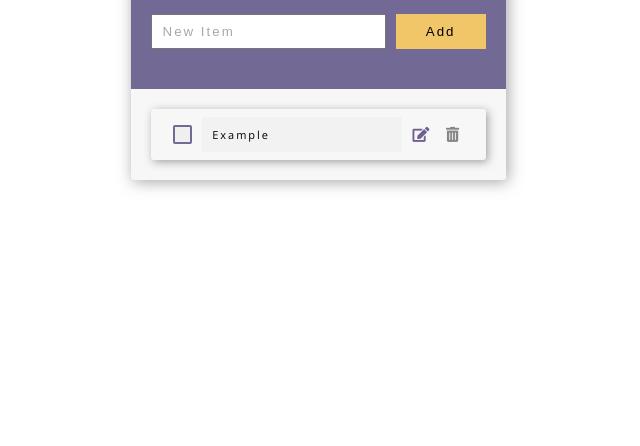
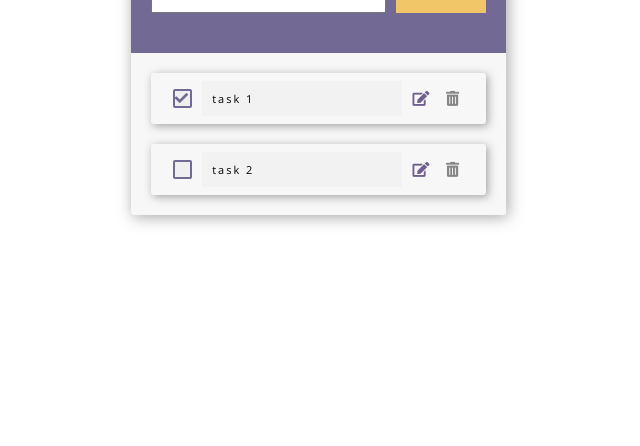
Before and after one commit to MaiconGiehl/JS-Exercises, a plain HTML site: page toDoList/todolist.html in a window 1280 px wide. Shown: the part 354-800 px from the top of the page, without its empty margins (322-962 px from the left). Drawn offline with nearby package versions, Linux system fonts and the light colour scheme.

Commit message:
todo-list_completed

```diff
--- a/toDoList/js/todolist.js
+++ b/toDoList/js/todolist.js
@@ -0,0 +1,176 @@
+;(function (){
+    "use strict"
+
+    const todoAddForm = document.getElementById("todo-add")
+    /*
+    const addItemBTN = document.getElementById("add-item")
+    -- quando possivel,
+    escolher o form ao invés do botao
+    */
+
+    const itemInput = document.getElementById("item-input")
+    const ul = document.getElementById("todo-list")
+    const lis = ul.getElementsByTagName("li")
+
+    let arrTasks = getSavedData()
+
+    function getSavedData () {
+        let tasksData = localStorage.getItem("tasks")
+        tasksData = JSON.parse(tasksData)
+
+        return tasksData && tasksData.length ? tasksData : [
+        {
+            name: "task 1",
+            createAt: Date.now(),
+            completed: true
+        },  {
+            name: "task 2",
+            createAt: Date.now(),
+            completed: false
+        }
+        ]
+    }
+
+    function setNewData () {
+        localStorage.setItem("tasks", JSON.stringify(arrTasks))
+    }
+
+    setNewData()
+
+    function generateLiTask(obj) {
+        const li = document.createElement("li")
+        const p = document.createElement("p")
+
+        const checkButton = document.createElement("button");
+        const editButton = document.createElement("i")
+        const deleteButton = document.createElement("i")
+
+        li.className = "todo-item"
+
+        checkButton.className = "button-check"
+        checkButton.innerHTML = `
+            <i class="fas fa-check ${obj.completed ? "" : "displayNone"}" data-action="checkButton"></i>`
+        checkButton.setAttribute("data-action", "checkButton")
+
+        li.appendChild(checkButton)
+
+        p.className = "task-name"
+        p.textContent = obj.name;
+
+        li.appendChild(p)
+
+        editButton.className = "fas fa-edit"
+        editButton.setAttribute("data-action", "editButton")
+        li.appendChild(editButton)
+
+        const containerEdit = document.createElement("div");
+        containerEdit.className = "editContainer"
+
+        const inputEdit = document.createElement("input")
+        inputEdit.setAttribute("type", "text")
+        inputEdit.className = "editInput"
+        inputEdit.value = obj.name
+
+        containerEdit.appendChild(inputEdit)
+        const containerEditButton = document.createElement("button")
+        containerEditButton.className = "editButton"
+        containerEditButton.textContent = "Edit"
+        containerEditButton.setAttribute("data-action", "containerEditButton")
+        containerEdit.appendChild(containerEditButton)
+
+        const containerCancelButton = document.createElement("button")
+        containerCancelButton.className = "cancelButton"
+        containerCancelButton.textContent = "Cancel"
+        containerCancelButton.setAttribute("data-action", "containerCancelButton")
+        containerEdit.appendChild(containerCancelButton)
+
+        li.appendChild(containerEdit)
+
+        deleteButton.className = "fas fa-trash-alt"
+        deleteButton.setAttribute("data-action", "deleteButton")
+        li.appendChild(deleteButton)
+
+        // addEventLi(li)
+        return li;
+    }
+
+    function renderTasks () {
+        ul.innerHTML = ""
+        arrTasks.forEach(taskObj => {
+            ul.appendChild(generateLiTask(taskObj))
+        })
+    }
+
+    function addTask (task) {
+        arrTasks.push ({
+            name: task,
+            createAt: Date.now(),
+            completed: false
+        })
+
+        setNewData()
+    };
+
+    function clickedUl (e) {
+        const dataAction = e.target.getAttribute("data-action")
+
+        if (!dataAction) return
+        let currentLi = e.target;
+        while(currentLi.nodeName !== "LI") {
+            currentLi = currentLi.parentElement
+        }
+
+        const currentLiIndex = [...lis].indexOf(currentLi)
+
+        const actions = {
+            editButton: function() {
+                const editContainer = currentLi.querySelector(".editContainer");
+
+                [...ul.querySelectorAll(".editContainer")].forEach(container => {
+                    container.removeAttribute("style")
+                });
+
+                editContainer.style.display = "flex";
+            },
+            deleteButton: function() {
+                arrTasks.splice(currentLiIndex, 1)
+                renderTasks() // preferivel por garantir que os dados e a interface sejam sincronizados, porém pior em termo de performance
+                setNewData()
+            },
+            containerEditButton: function() {
+                const val = currentLi.querySelector(".editInput").value
+                arrTasks[currentLiIndex].name = val
+                renderTasks()
+                setNewData()
+            },
+            containerCancelButton: function () {
+                currentLi.querySelector(".editContainer").removeAttribute.style
+
+                currentLi.querySelector(".editInput").value = arrTasks[currentLiIndex].name
+                renderTasks()
+            },
+            checkButton: function () {
+                arrTasks[currentLiIndex].completed = !arrTasks[currentLiIndex].completed
+
+                renderTasks()
+                setNewData()
+            }
+        }
+        if(actions[dataAction]) {
+            actions[dataAction]()
+        }
+    }
+
+
+    todoAddForm.addEventListener("submit", function(e){
+        e.preventDefault()
+        addTask(itemInput.value)
+        renderTasks()
+        itemInput.value=""
+        itemInput.focus()
+    });
+
+    ul.addEventListener("click", clickedUl)
+
+    renderTasks()
+})()
--- a/toDoList/todolist.html
+++ b/toDoList/todolist.html
@@ -27,28 +27,12 @@
 
         <div class="todo-list__container">
             <ul id="todo-list">
-                 <li class="todo-item">
-                    <button class="button-check">
-                        <i class="fas fa-check displayNone"></i>
-                    </button>
-                    <p class="task-name">Example</p>
-                    <i class="fas fa-edit"></i>
-                    <!-- <div class="editContainer">
-                        <input class="editInput" type="text">
-                        <button class="editButton">Edit</button>
-                        <button class="cancelButton">Cancel</button>
-                    </div> -->
-                    <i class="fas fa-trash-alt"></i>
 
-                </li>
             </ul>
         </div>
 
     </div>
 
-
-
-
     <script src="js/todolist.js"></script>
 </body>
 
```
